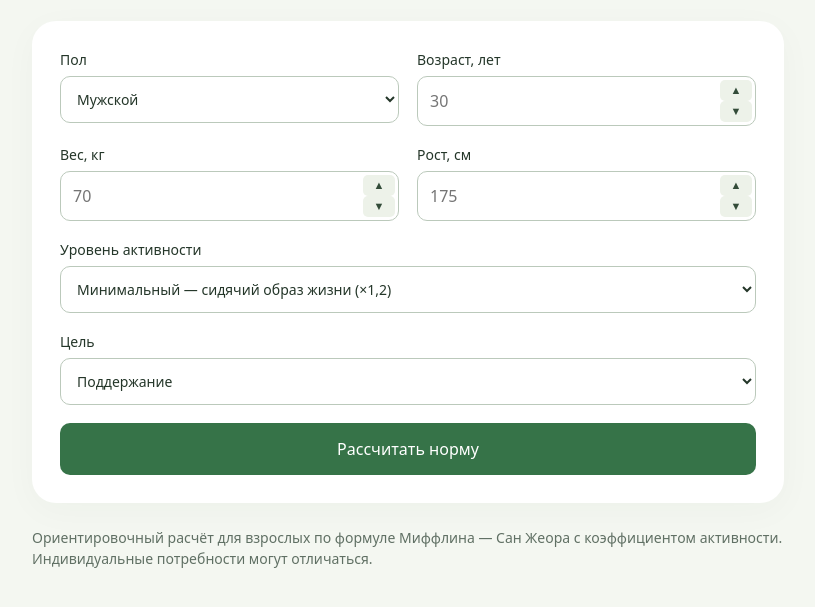
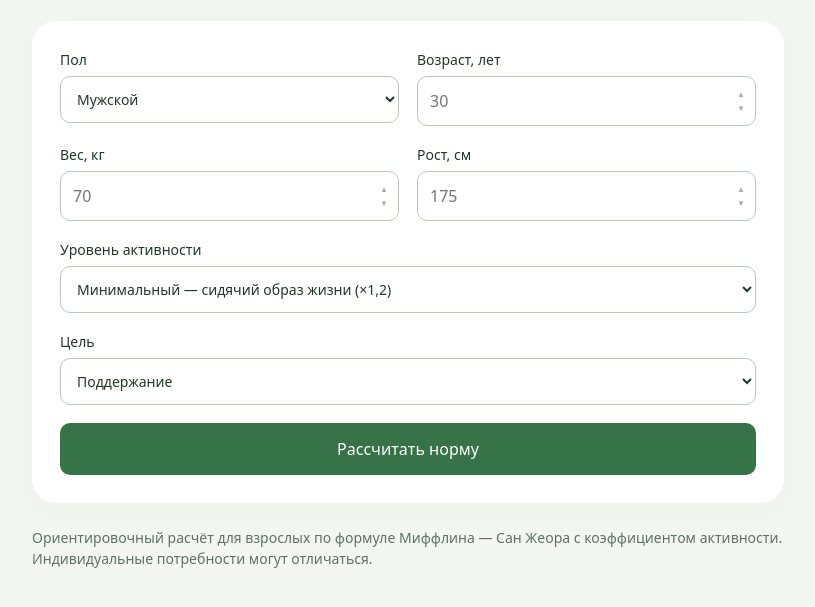
Before and after one commit to EugenyTMB/hexlet-vibecoding, a plain HTML site: page index.html in a window 1280 px wide. Shown: the part 217-824 px from the top of the page, without its empty margins (232-1047 px from the left). Drawn offline with Linux system fonts and the light colour scheme.

Commit message:
Make numeric input arrows compact and subtle

```diff
--- a/index.html
+++ b/index.html
@@ -2,7 +2,7 @@
 *{box-sizing:border-box}body{margin:0;background:#f4f7f1;color:#243629;font:16px/1.5 system-ui,sans-serif}main{max-width:800px;margin:40px auto;padding:24px}h1{font-size:clamp(28px,5vw,42px);line-height:1.15}.card{background:white;padding:28px;border-radius:24px;margin:24px 0;box-shadow:0 8px 35px #24362908}.badge{font-size:13px;color:#367348;font-weight:700;text-transform:uppercase;letter-spacing:2px}form{display:grid;grid-template-columns:1fr 1fr;gap:18px}label{display:flex;flex-direction:column;gap:6px;font-size:14px}input,select{width:100%;padding:12px;border:1px solid #bbc9bb;border-radius:10px;background:white;color:inherit;font:inherit}button{padding:14px;border:0;border-radius:10px;background:#367348;color:white;font:inherit;cursor:pointer}button:hover{background:#285936}button:focus-visible,input:focus-visible,select:focus-visible{outline:3px solid #dfae40;outline-offset:3px}.wide{grid-column:1/-1}.muted,footer{color:#607064;font-size:14px}.result{font-size:42px;font-weight:700;color:#367348}dl{display:grid;grid-template-columns:1fr auto;gap:12px}dd{margin:0;font-weight:600}#status:empty{display:none}@media(max-width:550px){main{margin:12px auto;padding:16px}.card{padding:20px}form{grid-template-columns:1fr}.result{font-size:34px}dl{grid-template-columns:1fr;gap:4px}}
 
 .bmi-box{background:#f4f7f1;padding:18px;border-radius:14px;margin-top:24px}.bmi-number{font-size:30px;font-weight:700;color:#367348}.meals{display:grid;grid-template-columns:repeat(3,minmax(0,1fr));gap:14px}.meal{background:#f4f7f1;padding:16px;border-radius:14px}.meal h3{font-size:17px;margin:0}.meal p{font-weight:600}.meal ul{padding-left:18px;font-size:14px}.meal li{margin:8px 0}@media(max-width:700px){.meals{grid-template-columns:1fr}}
-.field{display:flex;flex-direction:column;gap:6px}.stepper{position:relative}.stepper input{padding-right:44px;appearance:textfield;-moz-appearance:textfield}.stepper input::-webkit-inner-spin-button,.stepper input::-webkit-outer-spin-button{-webkit-appearance:none;margin:0}.step-buttons{position:absolute;right:4px;top:4px;bottom:4px;display:flex;flex-direction:column;width:32px}.step-buttons .step-button{padding:0;border-radius:5px;font-size:11px;flex:1;background:#edf2e9;color:#334c39}.step-buttons .step-button:hover{background:#dce8d7}
+.field{display:flex;flex-direction:column;gap:6px}.stepper{position:relative}.stepper input{padding-right:30px;appearance:textfield;-moz-appearance:textfield}.stepper input::-webkit-inner-spin-button,.stepper input::-webkit-outer-spin-button{-webkit-appearance:none;margin:0}.step-buttons{position:absolute;right:7px;top:50%;transform:translateY(-50%);display:flex;flex-direction:column;width:16px;height:28px}.step-buttons .step-button{padding:0;border-radius:2px;font-size:8px;line-height:1;flex:1;background:transparent;color:#a5afa7}.step-buttons .step-button:hover{background:#f0f3ee;color:#637267}.step-buttons .step-button:focus-visible{outline:2px solid #dfae40;outline-offset:1px}
 </style></head><body><main><header><span class="badge">Просто о питании</span><h1>Суточная норма калорий</h1><p class="muted">Укажите параметры, активность и цель, чтобы получить ориентир на день.</p></header>
 <section class="card" aria-label="Ваши параметры"><form novalidate>
 <label>Пол<select name="sex" required><option value="male">Мужской</option><option value="female">Женский</option></select></label>
```
